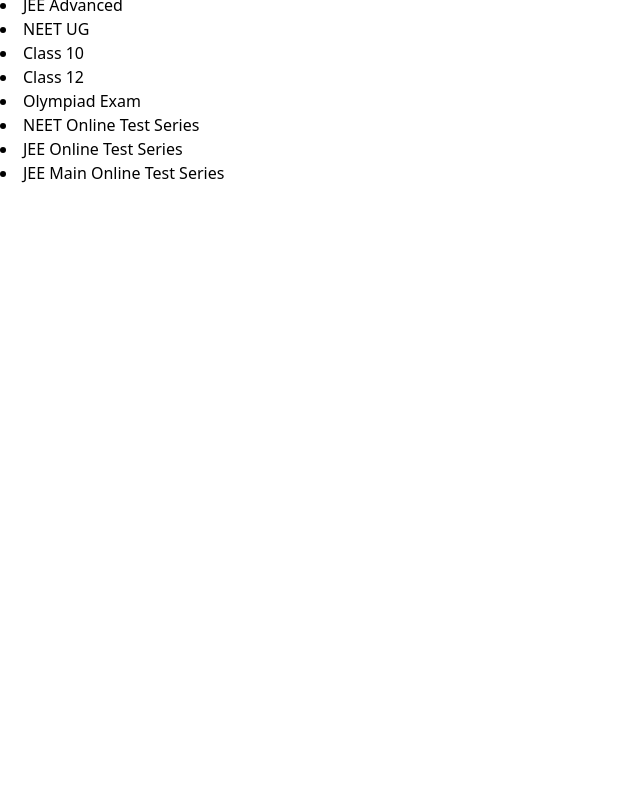
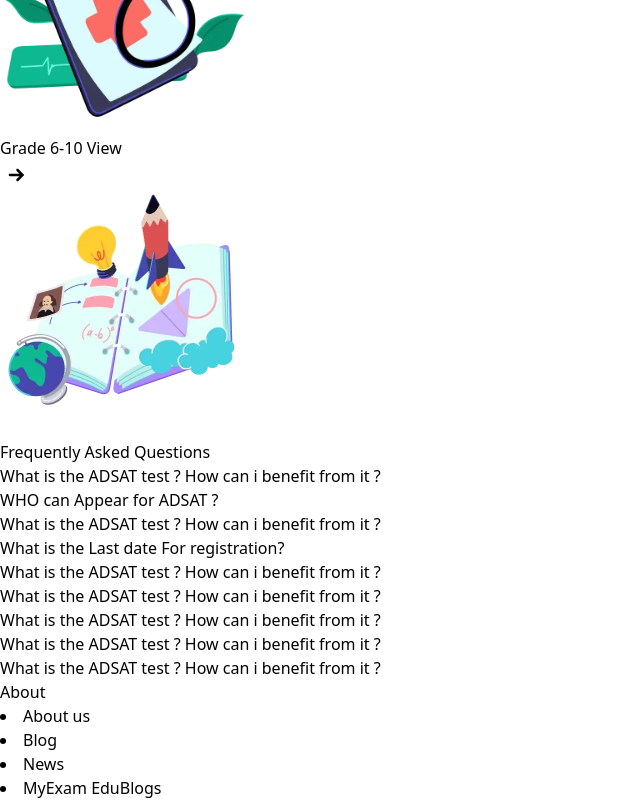
Before and after one commit to AxBwal/AllenOfficial, a React (Vite) app: page /adsat-register in a window 1280 px wide. Shown: the part 920-1720 px from the top of the page, without its empty margins (0-640 px from the left). Before the commit the page ends 1105 px from the top, so only its background shows below. Built offline with nearby package versions, Linux system fonts and the light colour scheme.

Commit message:
new routing added

```diff
--- a/src/App.jsx
+++ b/src/App.jsx
@@ -4,6 +4,7 @@
 import { Route, Routes } from 'react-router-dom'
 import OnlinePrograms from './Components/Programs/OnlinePrograms'
 import Home from './pages/Home'
+import ADSAT from './Components/Programs/ADSAT'
 
 function App() {
   return (
@@ -15,6 +16,7 @@
       <Routes>
         <Route path='/' element={<Home/>}/>
         <Route path='/ultimate-program-live-courses' element={<OnlinePrograms/>}/>
+        <Route path='/adsat-register' element={<ADSAT/>}/>
       </Routes>
       <Footer />
       </div>
--- a/src/Components/Navbar.jsx
+++ b/src/Components/Navbar.jsx
@@ -73,7 +73,7 @@
             {
               dropdown === "Scholarships" && (
                 <div className='absolute mt-2 p-3 bg-[#274278] rounded-lg space-y-2'>
-                  <div className='p-1  hover:bg-[#78abfb] rounded-md'>ADSAT</div>
+                  <div onClick={()=>navigate("adsat-register")} className='p-1  hover:bg-[#78abfb] rounded-md'>ADSAT</div>
                   <div className='p-1  hover:bg-[#78abfb] rounded-md'>TALLENTEX</div>
                 </div>
               )
--- /dev/null
+++ b/src/Components/Programs/ADSAT.jsx
@@ -0,0 +1,91 @@
+import React, { useState } from 'react'
+import sorry from "../../assets/subjectgrid/sorry.png"
+import SubjectGrid from '../SubjectGrid'
+
+const faqadsat=[
+    {
+        id:"01",
+        question:"What is the ADSAT test ? How can i benefit from it ?",
+        answer:"ADSAT (ALLEN Digital Scholarship Admission Test) is an opportunity to secure scholarships of up to 90% on ALLEN Online Programs. The test has no registration fee. If you're interested in Offline courses, kindly visit your nearest ALLEN center to take the test."
+    },
+    {
+        id:"02",
+        question:"WHO can Appear for ADSAT ?",
+        answer:"Students studying in class 7th upto 11th in 2023-24 are eligible to participate in ADSAT 2024. Students can utilise the scholarships to enrol in online programs for class 8th upto 12th respectively for the academic year 2024-25."
+    },
+    {
+        id:"03",
+        question:"What is the ADSAT test ? How can i benefit from it ?",
+        answer:"The exam duration will be 2 hrs. It consists of multiple choice questions as per topic-wise syllabus available on the website."
+    },
+    {
+        id:"04",
+        question:"What is the Last date For registration?",
+        answer:"If you register on a Saturday, you will be allotted to a test slot on next Sunday. Example, for the exam on 10th March 2024, you have to register by 8th March 2024."
+    },
+    {
+        id:"05",
+        question:"What is the ADSAT test ? How can i benefit from it ?",
+        answer:"ADSAT (ALLEN Digital Scholarship Admission Test) is an opportunity to secure scholarships of up to 90% on ALLEN Online Programs. The test has no registration fee. If you're interested in Offline courses, kindly visit your nearest ALLEN center to take the test."
+    },
+    {
+        id:"06",
+        question:"What is the ADSAT test ? How can i benefit from it ?",
+        answer:"ADSAT (ALLEN Digital Scholarship Admission Test) is an opportunity to secure scholarships of up to 90% on ALLEN Online Programs. The test has no registration fee. If you're interested in Offline courses, kindly visit your nearest ALLEN center to take the test."
+    },
+    {
+        id:"07",
+        question:"What is the ADSAT test ? How can i benefit from it ?",
+        answer:"ADSAT (ALLEN Digital Scholarship Admission Test) is an opportunity to secure scholarships of up to 90% on ALLEN Online Programs. The test has no registration fee. If you're interested in Offline courses, kindly visit your nearest ALLEN center to take the test."
+    },
+    {
+        id:"08",
+        question:"What is the ADSAT test ? How can i benefit from it ?",
+        answer:"ADSAT (ALLEN Digital Scholarship Admission Test) is an opportunity to secure scholarships of up to 90% on ALLEN Online Programs. The test has no registration fee. If you're interested in Offline courses, kindly visit your nearest ALLEN center to take the test."
+    },
+    {
+        id:"09",
+        question:"What is the ADSAT test ? How can i benefit from it ?",
+        answer:"ADSAT (ALLEN Digital Scholarship Admission Test) is an opportunity to secure scholarships of up to 90% on ALLEN Online Programs. The test has no registration fee. If you're interested in Offline courses, kindly visit your nearest ALLEN center to take the test."
+    },
+]
+
+function ADSAT() {
+    const [openid,setOpenid]=useState(null)
+
+    function idupdate(id){
+        setOpenid(prevId => (prevId === id ? null : id));
+
+    }
+
+  return (
+    <div>
+        <div>
+            <img src={sorry} alt="" />
+        </div>
+        <div>
+            <SubjectGrid/>
+        </div>
+
+        <div>
+            <h1>Frequently Asked Questions</h1>
+            {
+                faqadsat.map((item)=>{
+                    return <div key={item.id} className='p-3'>
+                        <div onClick={()=>idupdate(item.id)}>{item.question}</div>
+
+                        {
+                            openid ===item.id && (
+                                <div className='text-[#bbc2d1]'>{item.answer}</div>
+                            )
+                        }
+
+                    </div>
+                })
+            }
+        </div>
+    </div>
+  )
+}
+
+export default ADSAT
```
Also changed, not shown: src/assets/subjectgrid/sorry.png (added).
